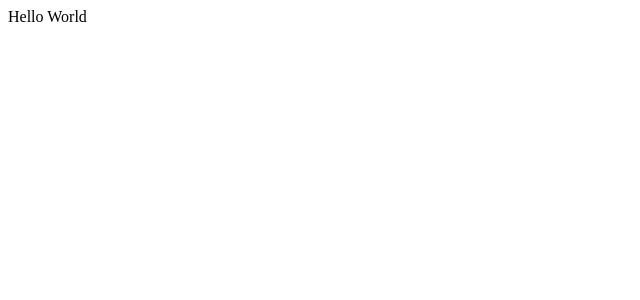
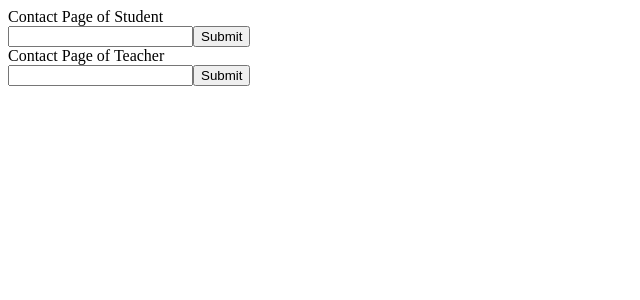
Before and after one commit to kevinisavailable/react-app-learn, a React (Create React App) app: page / in a window 1280 px wide. Shown: the top 300 px of the page, without its empty margins (0-640 px from the left). Built offline with nearby package versions, Linux system fonts and the light colour scheme.

Commit message:
Example 1

```diff
--- a/src/App.js
+++ b/src/App.js
@@ -1,9 +1,11 @@
-
+//This example shows how to pass props to components
+import Contact from "./example1";
 
 function App() {
   return (
     <div className="App">
-     Hello World
+      <Contact name ="Student"/>
+      <Contact name = "Teacher"/>
     </div>
   );
 }
--- /dev/null
+++ b/src/example1.js
@@ -0,0 +1,12 @@
+function Contact(props) {
+    return (
+        <div>
+            <div>Contact Page of {props.name}</div>
+            <input />
+            <button>Submit</button>
+        </div>
+
+    )
+}
+
+export default Contact
```
